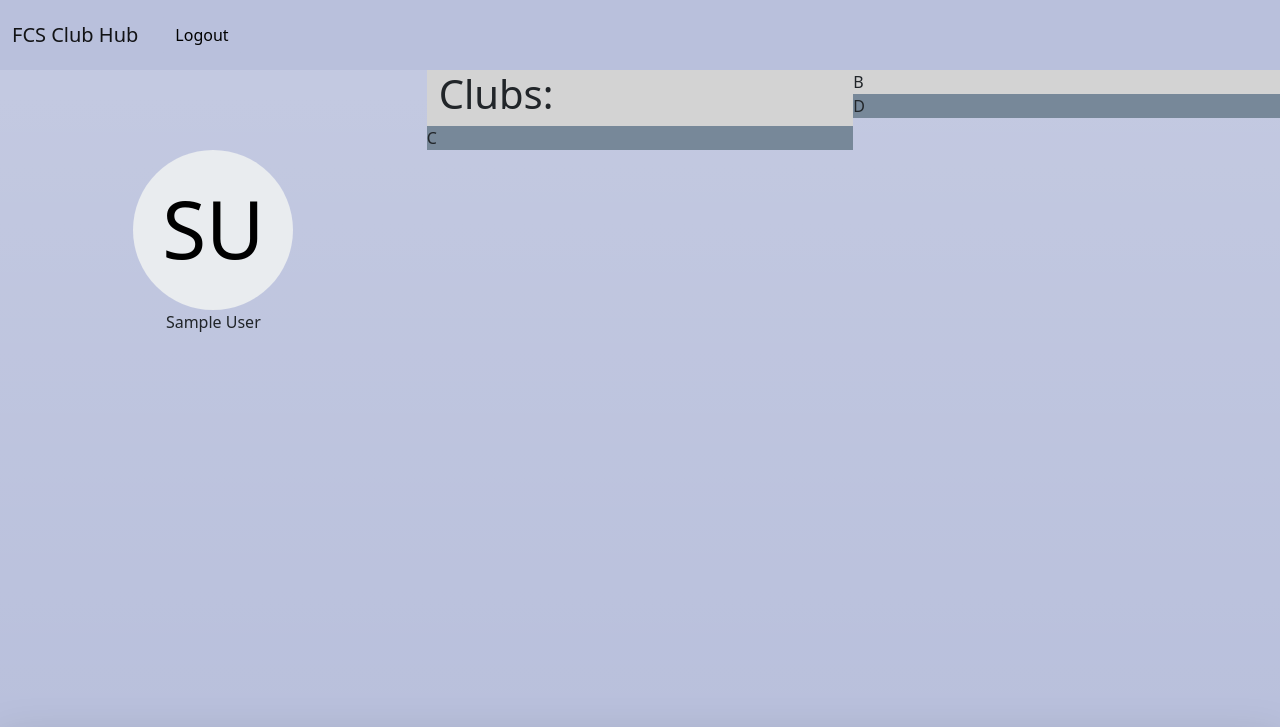
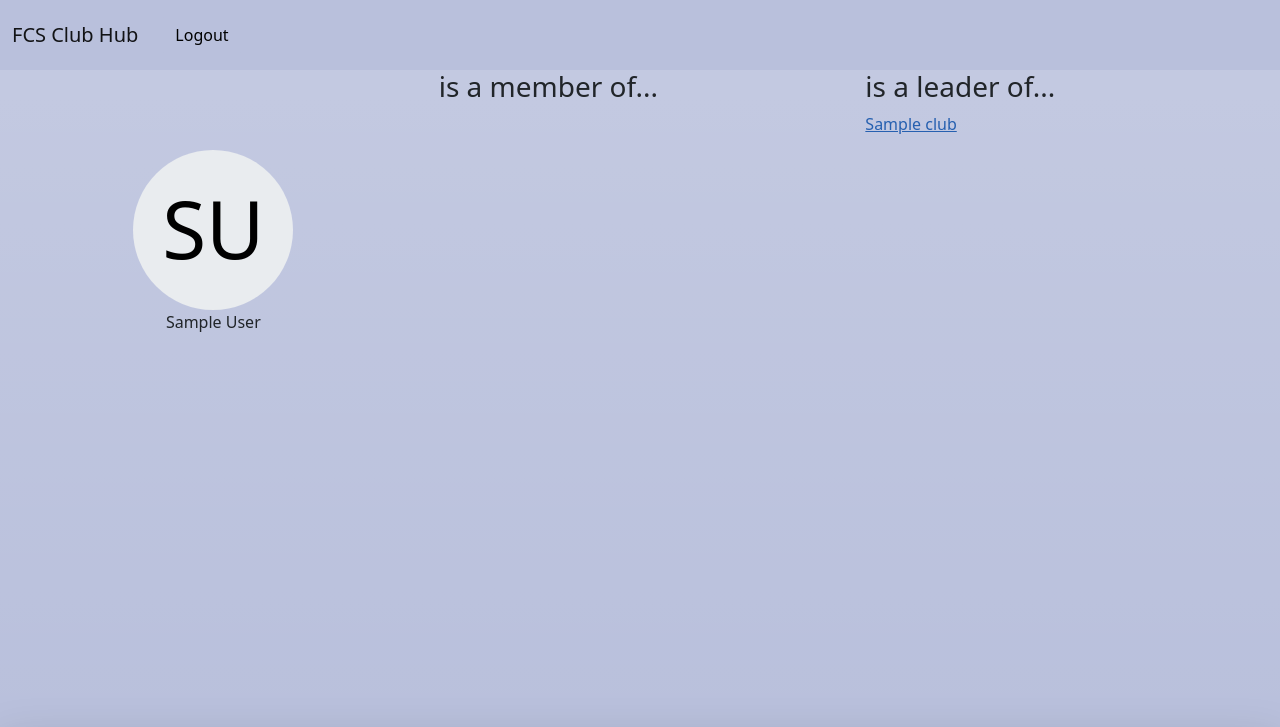
Before and after one commit to FCS-Coding-Club/FCS-ClubHub, a Flask app: page /profile/1 in a window 1280 px wide. Shown: the top 727 px of the page. Run offline with Flask 2, Linux system fonts and the light colour scheme; a user stored in the database is signed in; tables that the repository leaves empty hold one stand-in row (values such as "Sample post"); parts of the project's set-up code (start-up, migrations or seed data) failed here and were passed over; some libraries are stand-ins or nearby versions.

Commit message:
Moved utility Functions to util, added functionality to profile page

```diff
--- a/app/models/models.py
+++ b/app/models/models.py
@@ -71,7 +71,7 @@ class Member(db.Model):
         self.isLeader = isLeader
 
     def __repr__(self):
-        return f'<Club {"Leader" if self.isLeader else "Member"}, id {self.user_id}>'
+        return f'<Club {"Leader" if self.isLeader else "Member"}, id {self.user_id}, club_id {self.club_id}>'
 
 # Club Announcement Model
 class Announcement(db.Model):
--- a/app/models/utils.py
+++ b/app/models/utils.py
@@ -1,5 +1,5 @@
-from .models import Account, db
-
+from .models import Account, Club, db, Member, User
+from app.views.accounts import login_manager
 def account_exists(json, name):
     for e in json:
         if e["NAME"] == name:
@@ -13,3 +13,30 @@ def fill_account_json_in_db(json):
         email = e["EMAIL"]
         db.session.add(Account(name, grade, email))
     db.session.commit()
+
+# Handy Utility functions for moving across different relational tables
+
+def load_club(club_id):
+    return Club.query.get(club_id)
+
+def load_club_members(club_id):
+    return Member.query.filter_by(club_id=club_id)
+
+@login_manager.user_loader
+def load_user(user_id):
+    return User.query.get(user_id)
+
+def load_user_memberships(user_id):
+    return Member.query.filter_by(user_id=user_id)
+
+# Loads the clubs a user is in, and returns a list of dictionaries:
+# The "club" key holds the club object as defined in the SQLAlchemy Schema.
+# The "isLeader" key holds a boolean of whether the member is a leader or not.
+# Feel free to change this if you have a cleaner way to structure it.
+def load_user_clubs(user_id):
+    memberships = load_user_memberships(user_id)
+    clubs = []
+    for membership in memberships:
+        club = Club.query.get(membership.club_id)
+        clubs.append({"club": club, "isLeader": membership.isLeader})
+    return clubs
--- a/app/templates/profile.html
+++ b/app/templates/profile.html
@@ -14,21 +14,27 @@
             </div>
         </div>
         <div class="col">
-            <div class="row bg-lightgrey" style="background-color: lightgrey;">
-                <h1>
-                    Clubs:
-                </h1>
-            </div>
-            <div class="row" style="background-color: lightslategrey;">
-                C
+            <div class="row">
+                <h3>
+                    is a member of...
+                </h3>
+                {% for user_club in user_clubs %}
+                {% if not user_club['isLeader'] %}
+                <a href="/club/{{user_club['club'].club_id}}">{{user_club['club'].name}}</a>
+                {% endif %}
+                {% endfor %}
             </div>
         </div>
         <div class="col">
-            <div class="row bg-lightgrey" style="background-color: lightgrey;">
-                B
-            </div>
-            <div class="row bg-lightslategrey" style="background-color: lightslategrey;">
-                D
+            <div class="row">
+                <h3>
+                    is a leader of...
+                </h3>
+                {% for user_club in user_clubs %}
+                {% if user_club['isLeader'] %}
+                <a href="/club/{{user_club['club'].id}}">{{user_club['club'].name}}</a>
+                {% endif %}
+                {% endfor %}
             </div>
         </div>
     </div>
--- a/app/views/accounts.py
+++ b/app/views/accounts.py
@@ -99,11 +99,6 @@ def register():
         # This person did not successfully enter the form
         return render_template('register.html', form=form)
 
-# Load User
-@login_manager.user_loader
-def load_user(userid):
-    return models.User.query.get(userid)
-
 # Login Unauthorized Handler
 @login_manager.unauthorized_handler
 def handle_needs_login():
--- a/app/views/community.py
+++ b/app/views/community.py
@@ -6,8 +6,7 @@ from flask_wtf import FlaskForm
 from wtforms import StringField, TextAreaField
 from wtforms.validators import DataRequired, Length, ValidationError
 
-from app.views.accounts import load_user
-from app.models import models
+from app.models import models, utils
 
 mod = Blueprint('community', __name__, template_folder='../templates')
 
@@ -25,9 +24,13 @@ class RegisterClubForm(FlaskForm):
 @mod.route("/profile/<userid>", methods=["GET"])
 @login_required
 def profile(userid):
-    profile_user = load_user(userid)
+    profile_user = utils.load_user(userid)
+    user_clubs = utils.load_user_clubs(userid)
     if profile_user is not None:
-        return render_template('profile.html', profile_user=profile_user, current_user=current_user)
+        return render_template('profile.html',
+        profile_user=profile_user,
+        current_user=current_user,
+        user_clubs=user_clubs)
     abort(404)
 
 # Register Club Form
@@ -54,14 +57,11 @@ def register_club():
 @mod.route("/club/<clubid>", methods=["GET"])
 @login_required
 def club(clubid):
-    current_club = load_club(clubid)
+    current_club = utils.load_club(clubid)
     if current_club is not None:
-        members = load_club_members(clubid)
-        return render_template('club.html', current_club=current_club, current_user=current_user, members=members)
+        members = utils.load_club_members(clubid)
+        return render_template('club.html',
+        current_club=current_club,
+        current_user=current_user,
+        members=members)
     abort(404)
-
-def load_club(club_id):
-    return models.Club.query.get(club_id)
-
-def load_club_members(clubid):
-    return models.Member.query.filter_by(club_id=clubid)
```
